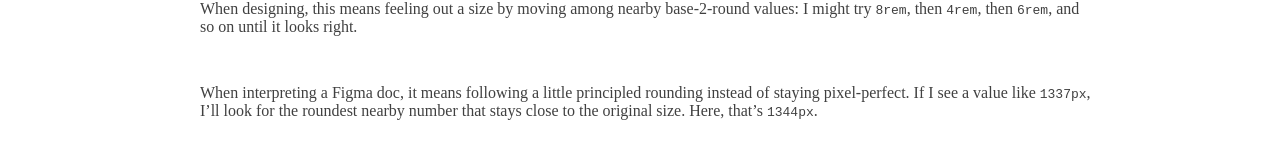
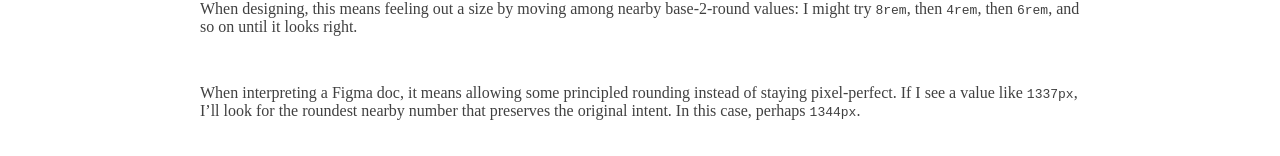
Before and after one commit to jfrancos/objectivelyround, a Svelte app: page / in a window 1280 px wide. Shown: the part 796-952 px from the top of the page. Built offline with nearby package versions, Linux system fonts and the light colour scheme.

Commit message:
wording-wip

```diff
--- a/src/App.svelte
+++ b/src/App.svelte
@@ -233,10 +233,11 @@
       </p>
 
       <p>
-        When interpreting a Figma doc, it means following a little principled
+        When interpreting a Figma doc, it means allowing some principled
         rounding instead of staying pixel-perfect. If I see a value like
-        <code>1337px</code>, I’ll look for the roundest nearby number that stays
-        close to the original size. Here, that’s <code>1344px</code>.
+        <code>1337px</code>, I’ll look for the roundest nearby number that
+        preserves the original intent. In this case, perhaps
+        <code>1344px</code>.
       </p>
 
       <p>
```
